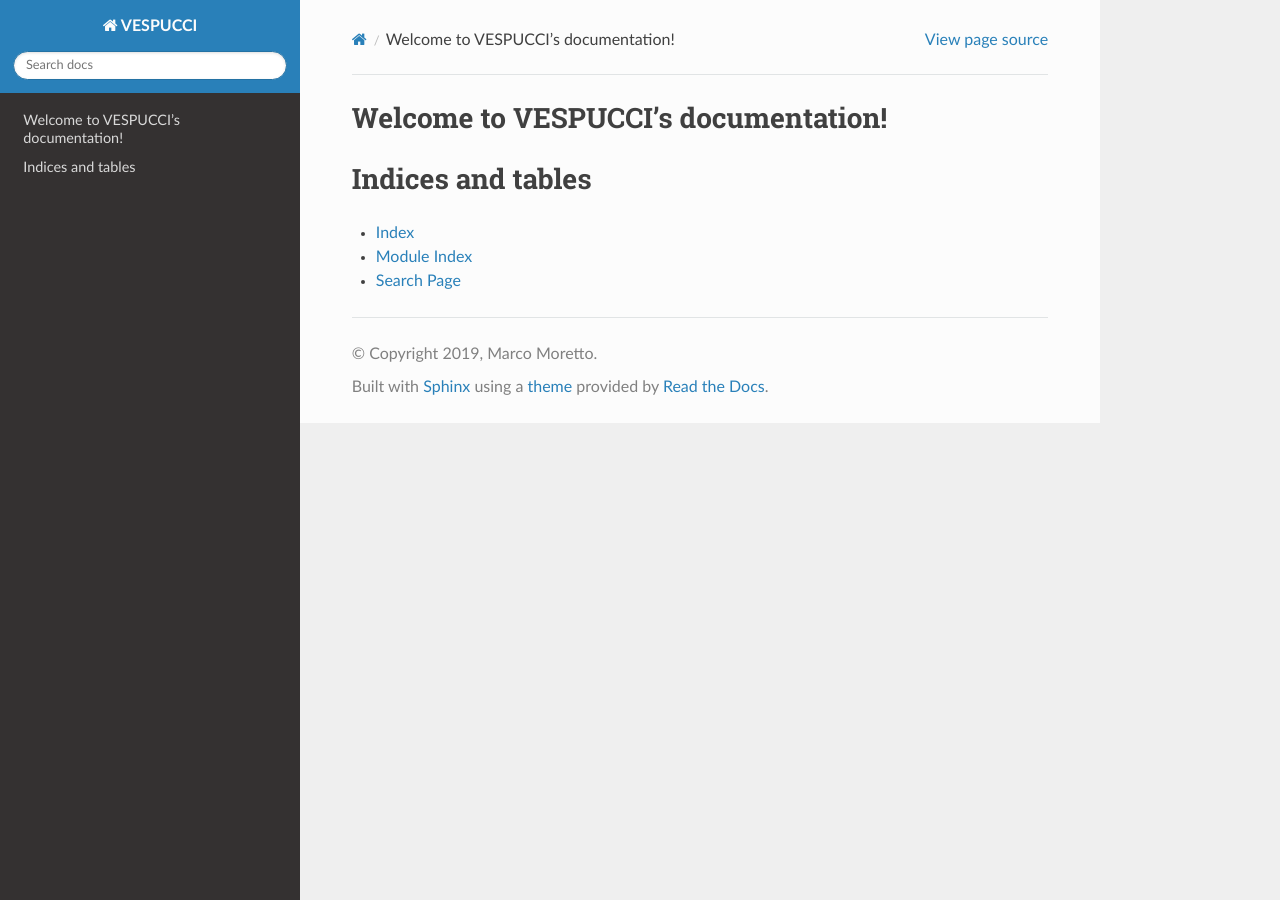
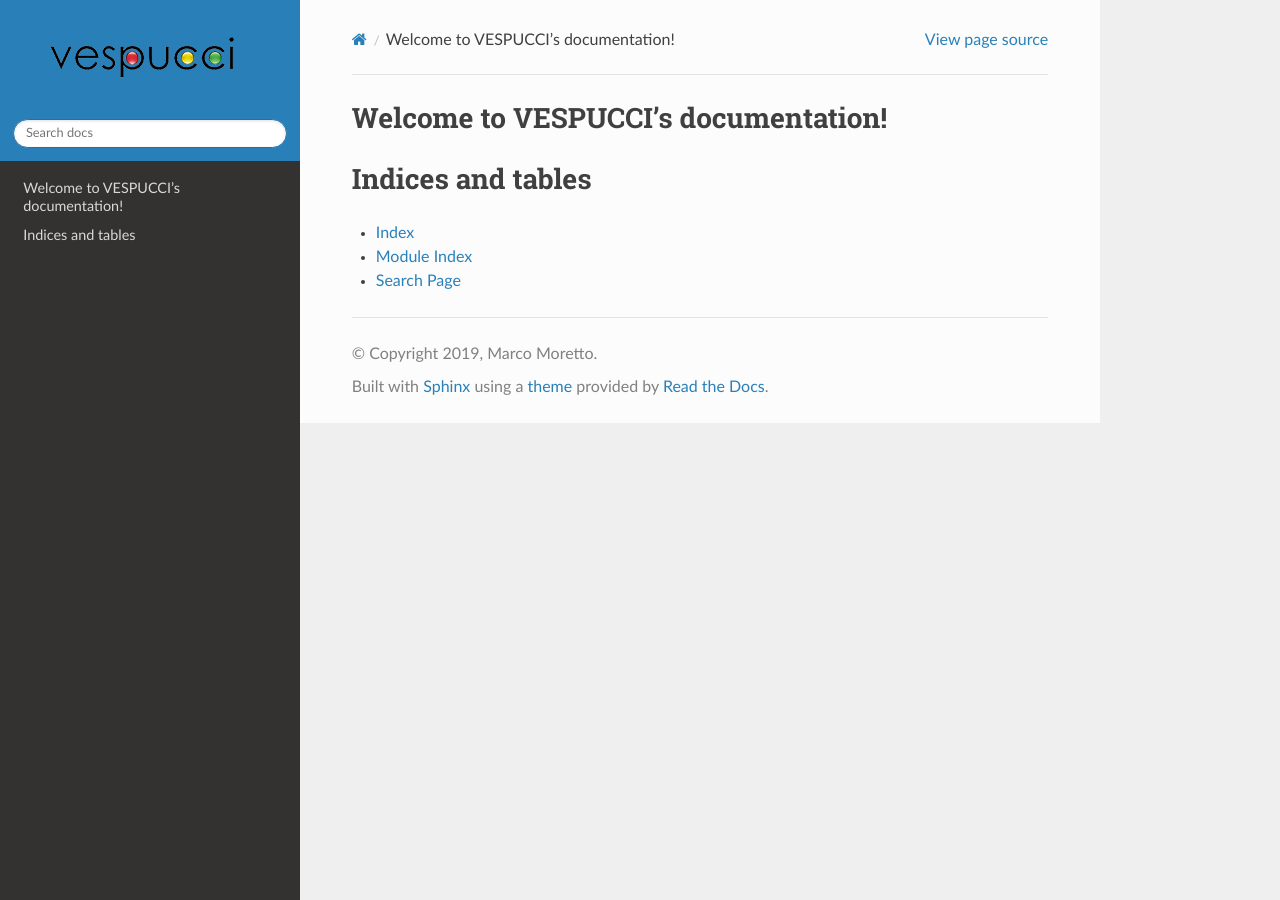
Before and after one commit to marcomoretto/VESPUCCI, a Sphinx documentation site: the page built from docs/index.rst, in a window 1280 px wide. Built offline with Sphinx 7.4.7 and the Read the Docs theme 2.0.0, drawn with Linux system fonts in a browser that asks for light colours.

Commit message:
github commit

```diff
--- a/docs/conf.py
+++ b/docs/conf.py
@@ -48,6 +48,12 @@ exclude_patterns = ['_build', 'Thumbs.db', '.DS_Store']
 # a list of builtin themes.
 #
 html_theme = 'sphinx_rtd_theme'
+html_logo = '_static/vespucci_logo.png'
+
+html_theme_options = {
+    'logo_only': True
+}
+
 
 # Add any paths that contain custom static files (such as style sheets) here,
 # relative to this directory. They are copied after the builtin static files,
```
Also changed, not shown: docs/_static/vespucci_logo.png (added).
